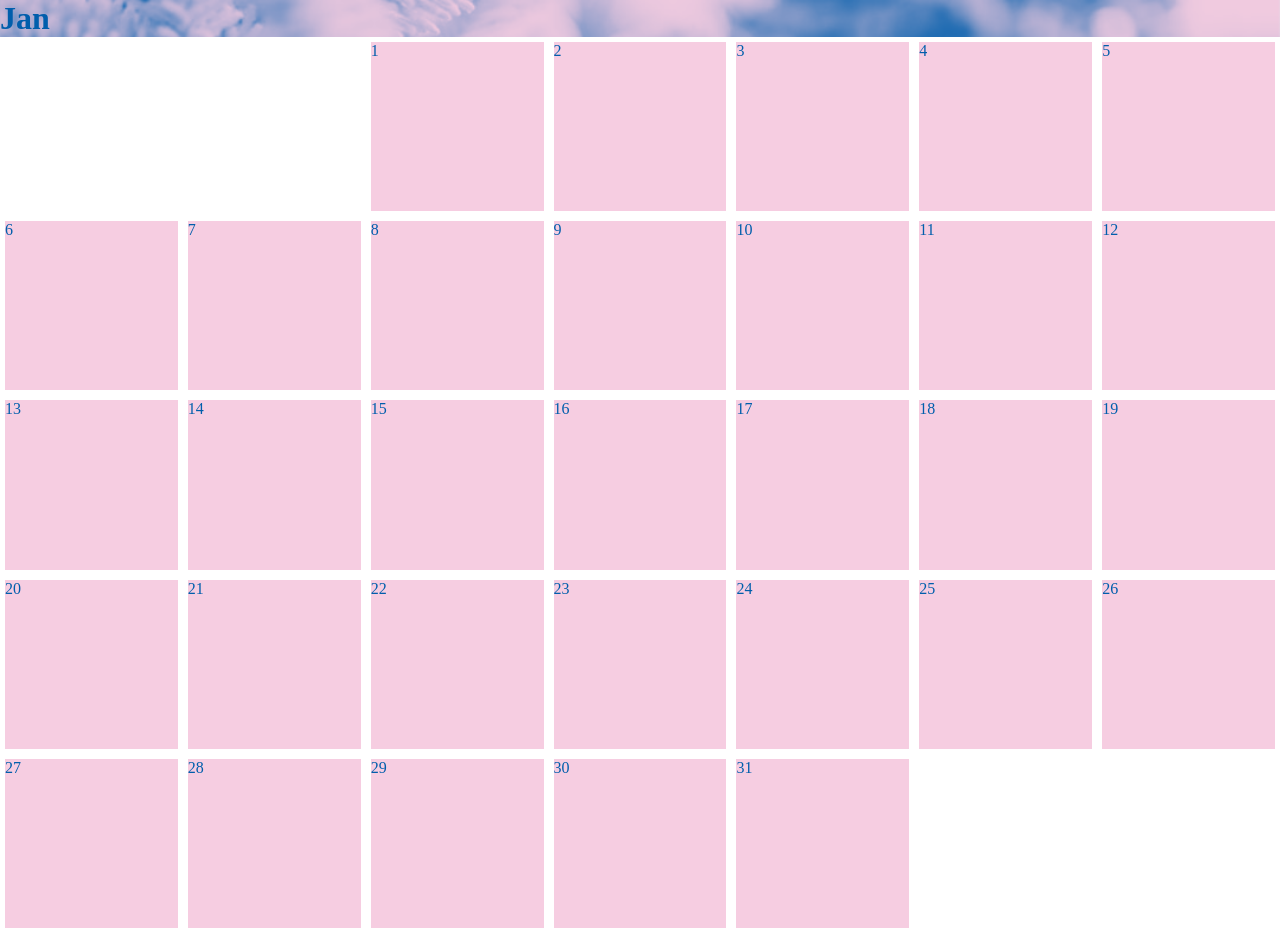
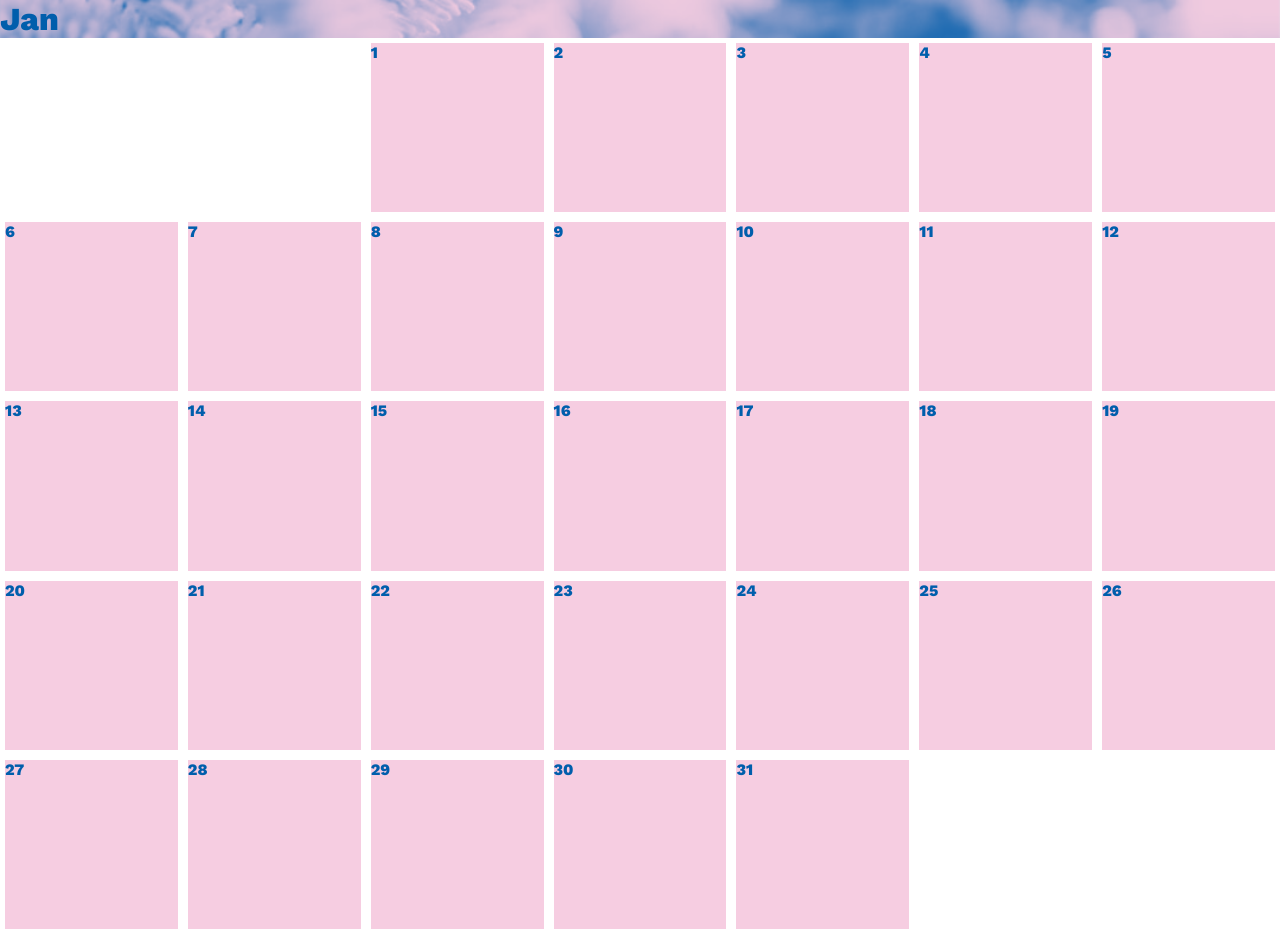
Before and after one commit to hubudibu/calendar, a plain HTML site: page index.html in a window 1280 px wide. Drawn offline with nearby package versions, Linux system fonts and the light colour scheme.

Commit message:
font family picked

```diff
--- a/index.html
+++ b/index.html
@@ -4,7 +4,10 @@
   <meta charset="UTF-8">
   <meta name="viewport" content="width=device-width, initial-scale=1.0">
   <meta http-equiv="X-UA-Compatible" content="ie=edge">
+
+  <link href="https://fonts.googleapis.com/css?family=Work+Sans:800&display=swap" rel="stylesheet">
   <link rel="stylesheet" href="style.css">
+
   <title>Document</title>
 </head>
 <body>
--- a/style.css
+++ b/style.css
@@ -13,6 +13,8 @@ body, html, div, main, header, h1 {
   grid-auto-rows: 14vw;
   height: 100vh;
   color: #005eac;
+  font-family: 'Work Sans', sans-serif;
+  font-weight: 800;
 }
 
 .day {
```
